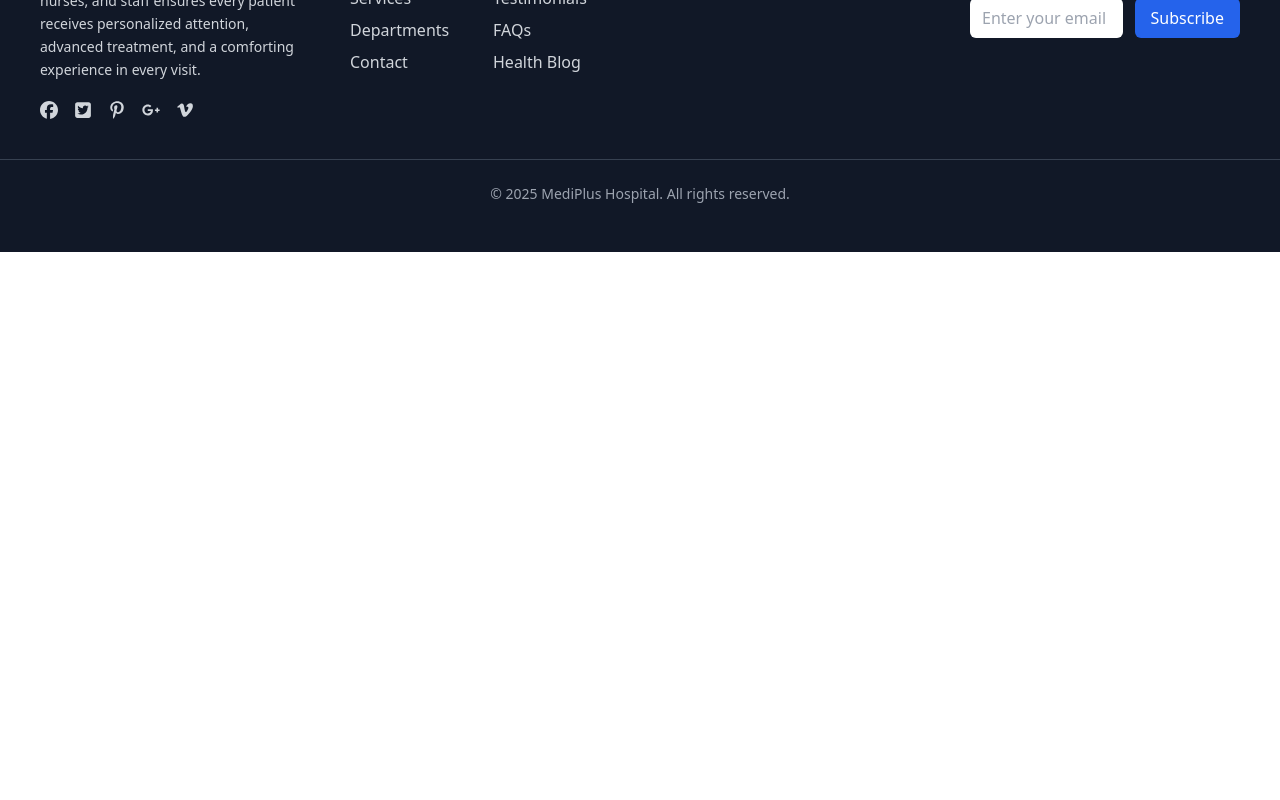
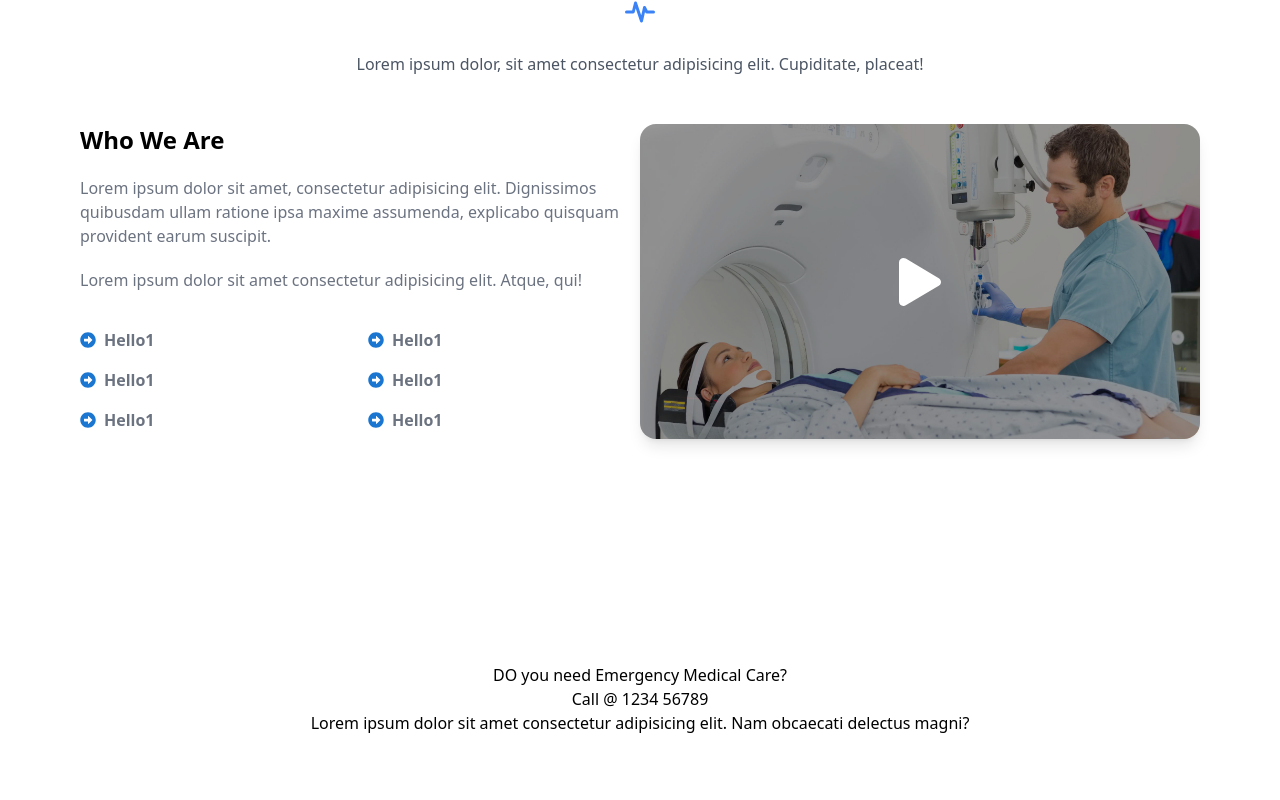
Before and after one commit to kunal-bhati2002/MediPlus, a React (Vite) app: page / in a window 1280 px wide. Shown: the part 2140-2940 px from the top of the page. Before the commit the page ends 2392 px from the top, so only its background shows below. Built offline with nearby package versions, Linux system fonts and the light colour scheme.

Commit message:
New Sections Added

```diff
--- /dev/null
+++ b/src/components/home/EmergencyNumber.tsx
@@ -0,0 +1,22 @@
+import Button from "../common/Button";
+
+function EmergencyNumber() {
+    return (<>
+        <section className="container mx-auto px-4 sm:px-6 md:px-20 py-28 text-center">
+            <div>
+                <h3>DO you need Emergency Medical Care?</h3>
+                <p>Call @ 1234 56789</p>
+                <p>Lorem ipsum dolor sit amet consectetur adipisicing elit. Nam obcaecati delectus magni?</p>
+                <div className="flex">
+                    <Button className="text-primary bg-white">
+                        Contact Now
+                    </Button>
+                    <Button className="text-primary bg-white">
+                        Learn More
+                    </Button>
+                </div>
+            </div>
+        </section>
+    </>);
+}
+export default EmergencyNumber
--- /dev/null
+++ b/src/components/home/ImproveHealth.tsx
@@ -0,0 +1,108 @@
+import { FaArrowAltCircleRight } from "react-icons/fa";
+import { TbActivityHeartbeat } from "react-icons/tb";
+import { useState } from "react";
+import { FaPlay } from "react-icons/fa";
+
+function ImproveHealth() {
+
+    return (<>
+        <section className="container mx-auto px-4 sm:px-6 md:px-20 py-28 ">
+            <div className="text-center">
+                <h3 className="text-3xl font-bold text-gray-800 mb-4">
+                    We Offer Different Services To Improve Your Health
+                </h3>
+                <span className="text-blue-500 text-4xl inline-block mb-4">
+                    <TbActivityHeartbeat />
+                </span>
+                <p className="text-gray-600 max-w-2xl mx-auto mb-12">
+                    Lorem ipsum dolor, sit amet consectetur adipisicing elit. Cupiditate, placeat!
+                </p>
+            </div>
+
+            <div className="grid grid-cols-2 mt-3">
+                <div>
+                    <h4 className="text-2xl font-semibold">
+                        Who We Are
+                    </h4>
+                    <p className="my-5 text-gray-500">
+                        Lorem ipsum dolor sit amet, consectetur adipisicing elit. Dignissimos quibusdam ullam ratione ipsa maxime assumenda, explicabo quisquam provident earum suscipit.
+                    </p>
+                    <p className="my-3 text-gray-500">
+                        Lorem ipsum dolor sit amet consectetur adipisicing elit. Atque, qui!
+                    </p>
+                    <span className="flex items-center gap-2 font-semibold text-white ">
+                        <a href="" className="transition-colors duration-200">
+                            Hello
+                        </a>
+                        <FaArrowAltCircleRight className="transform group-hover:translate-x-1 transition-transform duration-200" />
+                    </span>
+                    <ul className="grid grid-cols-2 text-gray-500 gap-4">
+                        <ListItems content="Hello1" />
+                        <ListItems content="Hello1" />
+                        <ListItems content="Hello1" />
+                        <ListItems content="Hello1" />
+                        <ListItems content="Hello1" />
+                        <ListItems content="Hello1" />
+                    </ul>
+                </div>
+                <div>
+                    <YouTubePlayer />
+                </div>
+            </div>
+        </section>
+    </>);
+}
+
+export default ImproveHealth
+
+interface listProps {
+    content: string;
+}
+
+const ListItems = ({ content }: listProps) => {
+
+    return (<>
+        <li>
+            <span className="flex items-center gap-2 font-semibold">
+                <FaArrowAltCircleRight className="text-primary" />
+                {content}
+            </span>
+        </li>
+    </>);
+}
+
+function YouTubePlayer() {
+    const [isPlaying, setIsPlaying] = useState(false);
+
+    return (
+        <div className="relative w-full max-w-3xl mx-auto aspect-video rounded-2xl overflow-hidden shadow-lg">
+            {!isPlaying ? (
+                <>
+                    {/* Thumbnail */}
+                    <img
+                        src="/images/video-bg.jpg"
+                        alt="Video thumbnail"
+                        className="w-full h-full object-cover"
+                    />
+
+                    {/* Overlay with play button */}
+                    <button
+                        onClick={() => setIsPlaying(true)}
+                        className="absolute inset-0 flex items-center justify-center bg-black/40 hover:bg-black/60 transition"
+                    >
+                        <FaPlay className="text-white text-5xl" />
+                    </button>
+                </>
+            ) : (
+                /* YouTube iframe when playing */
+                <iframe
+                    className="w-full h-full"
+                    src="https://youtu.be/g-jj4KrmYPI?si=l5uQmNCC76QCuSj_"
+                    title="YouTube video player"
+                    allow="accelerometer; autoplay; clipboard-write; encrypted-media; gyroscope; picture-in-picture"
+                    allowFullScreen
+                />
+            )}
+        </div>
+    );
+}
--- a/src/pages/Home.tsx
+++ b/src/pages/Home.tsx
@@ -1,7 +1,9 @@
 import Banner from "../components/home/Banner";
 import Card from "../components/home/Card";
 import CountTimer from "../components/home/CountTimer";
+import EmergencyNumber from "../components/home/EmergencyNumber";
 import HelpingFamily from "../components/home/HelpingFamily";
+import ImproveHealth from "../components/home/ImproveHealth";
 
 function Home() {
     return (<>
@@ -9,6 +11,8 @@ function Home() {
         <Card />
         <HelpingFamily />
         <CountTimer />
+        <ImproveHealth />
+        <EmergencyNumber />
     </>);
 }
 
```
Also changed, not shown: public/images/MRI_scan_photo.webp (added), public/images/video-bg.jpg (added).
